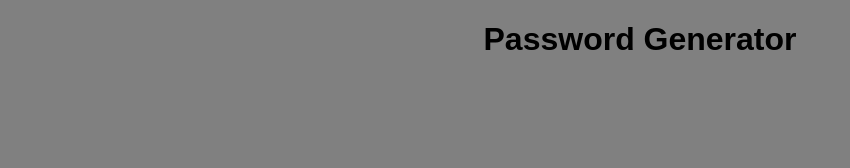
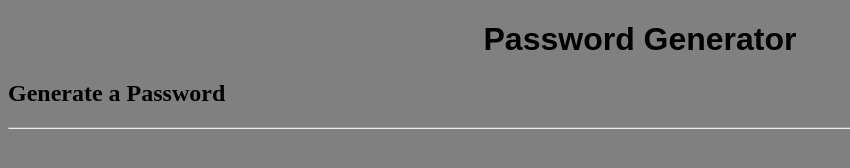
Before and after one commit to jmorales113/Homework3, a plain HTML site: page index.html in a window 1280 px wide. Shown: the whole page, without its empty margins (0-850 px from the left). Drawn offline with Linux system fonts and the light colour scheme.

Commit message:
Added container and H2 tag

```diff
--- a/index.html
+++ b/index.html
@@ -10,8 +10,14 @@
 </head>
 <body>
 
-    <h1>Password Generator</h1>
+    <div>
+        <h1>Password Generator</h1>
+    </div>
 
+    <div class = "container">
+        <h2>Generate a Password</h2>
+        <hr />
+    </div>
 
 </body>
 </html>
```
